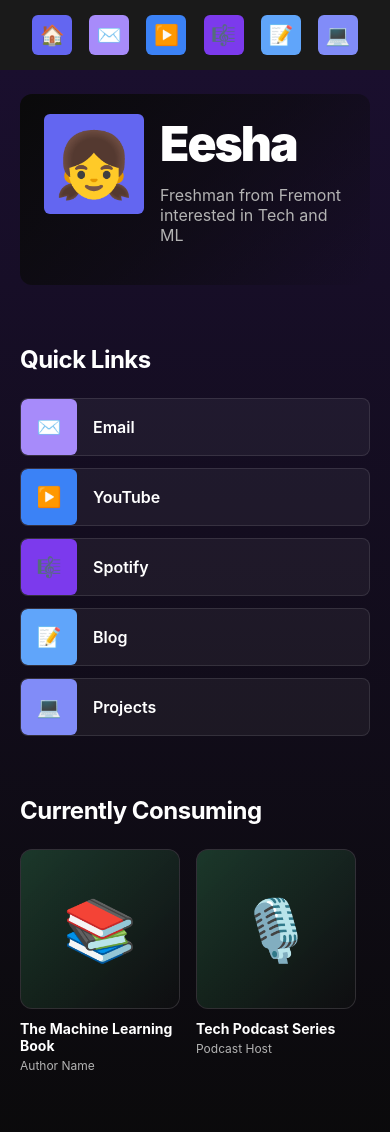
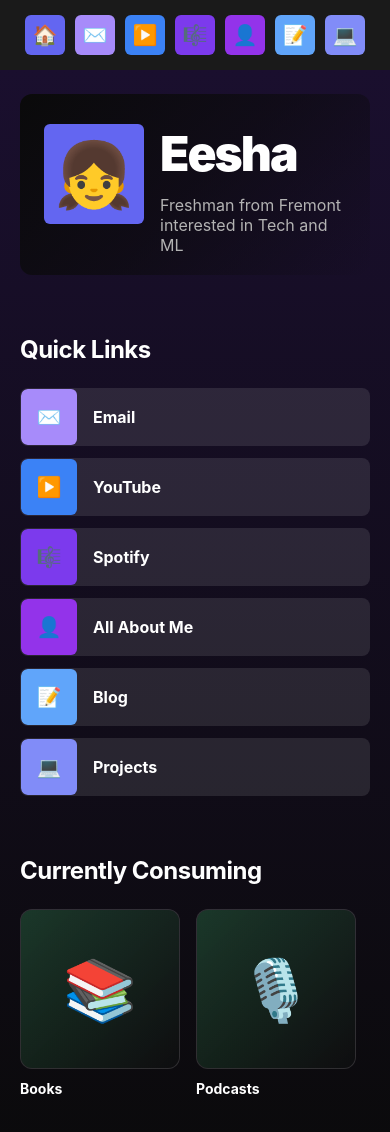
Before and after one commit to eeshag/personalSite, a React (Create React App) app: page / in a window 390 px wide. Shown: the top 1132 px of the page. Built offline with nearby package versions, Linux system fonts and the light colour scheme.

Commit message:
WHAT DID YOU CHANGE

```diff
--- a/src/components/Home.css
+++ b/src/components/Home.css
@@ -1,7 +1,6 @@
 .home {
   padding: 40px 60px;
   min-height: 100vh;
-  background: linear-gradient(180deg, #1a0f2e 0%, #0a0a0a 100%);
   color: #ffffff;
 }
 
@@ -79,7 +78,7 @@
 }
 
 .quick-link-card {
-  background-color: rgba(255, 255, 255, 0.05);
+  background-color: rgba(255, 255, 255, 0.1);
   border-radius: 8px;
   padding: 0;
   min-height: 64px;
@@ -90,14 +89,13 @@
   gap: 0;
   cursor: pointer;
   transition: all 0.3s ease;
-  border: 1px solid rgba(255, 255, 255, 0.1);
+  border: 1px solid transparent;
   overflow: hidden;
 }
 
 .quick-link-card:hover {
-  transform: translateY(-4px);
-  background-color: rgba(255, 255, 255, 0.1);
-  border-color: #1DB954;
+  background-color: rgba(255, 255, 255, 0.15);
+  border: 1px solid #1DB954;
   box-shadow: 0 8px 24px rgba(29, 185, 84, 0.2);
 }
 
@@ -115,7 +113,7 @@
 
 .link-label {
   font-size: 16px;
-  font-weight: 600;
+  font-weight: 700;
   color: #ffffff;
   display: flex;
   align-items: center;
@@ -209,6 +207,8 @@
 
   .home-header {
     gap: 16px;
+    padding-top: 30px;
+    padding-bottom: 20px;
   }
 
   .header-icon {
@@ -252,10 +252,6 @@
     padding: 0 16px;
   }
 
-  .link-label {
-    padding: 0 16px;
-  }
-
   .carousel-item-wrapper {
     width: 160px;
   }
--- a/src/components/Home.js
+++ b/src/components/Home.js
@@ -1,17 +1,51 @@
-import React from 'react';
+import React, { useState, useRef } from 'react';
 import { currentlyConsuming } from '../data/content';
 import './Home.css';
 
 const Home = () => {
+  const [hoveredColor, setHoveredColor] = useState(null);
+  const timeoutRef = useRef(null);
+
   const quickLinks = [
     // First row
-    { id: 'email', label: 'Email', icon: '✉️', url: 'mailto:your.email@example.com', color: '#A78BFA' },
-    { id: 'youtube', label: 'YouTube', icon: '▶️', url: 'https://youtube.com', color: '#3B82F6' },
-    { id: 'spotify', label: 'Spotify', icon: '🎼', url: 'https://spotify.com', color: '#7C3AED' },
+    { id: 'email', label: 'Email', icon: '✉️', url: 'https://mail.google.com/mail/u/0/?fs=1&to=eeshag50@gmail.com&tf=cm', color: '#A78BFA' },
+    { id: 'youtube', label: 'YouTube', icon: '▶️', url: 'https://youtube.com/@incredgirl678?si=akOgxelHdVx3eZDz', color: '#3B82F6' },
+    { id: 'spotify', label: 'Spotify', icon: '🎼', url: 'https://open.spotify.com/user/312mixbngb3jlmrulyzl4lq3x6ui?si=57c245e47328410f', color: '#7C3AED' },
     // Second row
+    { id: 'about', label: 'All About Me', icon: '👤', url: '#about-section', color: '#9333EA' },
     { id: 'blog', label: 'Blog', icon: '📝', url: '#blog-section', color: '#60A5FA' },
     { id: 'projects', label: 'Projects', icon: '💻', url: '#projects-section', color: '#818CF8' },
   ];
+
+  // Function to darken a hex color for subtle gradient
+  const darkenColor = (hex, amount = 0.7) => {
+    const num = parseInt(hex.replace('#', ''), 16);
+    const r = Math.max(0, Math.floor((num >> 16) * amount));
+    const g = Math.max(0, Math.floor(((num >> 8) & 0x00FF) * amount));
+    const b = Math.max(0, Math.floor((num & 0x0000FF) * amount));
+    return `#${((r << 16) | (g << 8) | b).toString(16).padStart(6, '0')}`;
+  };
+
+  // Mix the hovered color with the default color for subtlety
+  const mixColors = (color1, color2, ratio = 0.3) => {
+    const hex1 = color1.replace('#', '');
+    const hex2 = color2.replace('#', '');
+    const r1 = parseInt(hex1.substring(0, 2), 16);
+    const g1 = parseInt(hex1.substring(2, 4), 16);
+    const b1 = parseInt(hex1.substring(4, 6), 16);
+    const r2 = parseInt(hex2.substring(0, 2), 16);
+    const g2 = parseInt(hex2.substring(2, 4), 16);
+    const b2 = parseInt(hex2.substring(4, 6), 16);
+    const r = Math.floor(r1 * ratio + r2 * (1 - ratio));
+    const g = Math.floor(g1 * ratio + g2 * (1 - ratio));
+    const b = Math.floor(b1 * ratio + b2 * (1 - ratio));
+    return `#${((r << 16) | (g << 8) | b).toString(16).padStart(6, '0')}`;
+  };
+
+  const defaultGradientColor = '#1a0f2e';
+  const gradientTopColor = hoveredColor
+    ? mixColors(darkenColor(hoveredColor, 0.4), defaultGradientColor, 0.25)
+    : defaultGradientColor;
 
   const handleLinkClick = (url) => {
     if (url.startsWith('#')) {
@@ -24,8 +58,31 @@
     }
   };
 
+  const handleMouseEnter = (color) => {
+    // Clear any existing timeout
+    if (timeoutRef.current) {
+      clearTimeout(timeoutRef.current);
+      timeoutRef.current = null;
+    }
+    setHoveredColor(color);
+  };
+
+  const handleMouseLeave = () => {
+    // Set a timeout to clear the color after 0.5 seconds
+    timeoutRef.current = setTimeout(() => {
+      setHoveredColor(null);
+      timeoutRef.current = null;
+    }, 500);
+  };
+
   return (
-    <div className="home">
+    <div
+      className="home"
+      style={{
+        background: `linear-gradient(180deg, ${gradientTopColor} 0%, #0a0a0a 100%)`,
+        transition: 'background 0.8s cubic-bezier(0.4, 0, 0.2, 1)'
+      }}
+    >
       {/* Header Section */}
       <div className="home-header">
         <div className="header-icon-wrapper">
@@ -46,6 +103,8 @@
               key={link.id}
               className="quick-link-card"
               onClick={() => handleLinkClick(link.url)}
+              onMouseEnter={() => handleMouseEnter(link.color)}
+              onMouseLeave={handleMouseLeave}
             >
               <span className="link-icon" style={{ backgroundColor: link.color }}>{link.icon}</span>
               <span className="link-label">{link.label}</span>
@@ -66,7 +125,7 @@
                 </div>
                 <div className="carousel-card-info">
                   <h3 className="carousel-card-title">{item.title}</h3>
-                  <p className="carousel-card-author">{item.author}</p>
+                  {item.author && <p className="carousel-card-author">{item.author}</p>}
                 </div>
               </div>
             ))}
--- a/src/components/Sidebar.css
+++ b/src/components/Sidebar.css
@@ -28,7 +28,6 @@
 }
 
 .sidebar-icon:hover {
-  transform: scale(1.08);
   filter: brightness(1.1);
   box-shadow: 0 4px 12px rgba(0, 0, 0, 0.3);
 }
--- a/src/components/Sidebar.js
+++ b/src/components/Sidebar.js
@@ -9,6 +9,7 @@
     { id: 'email', label: 'Email', icon: '✉️', color: '#A78BFA' },
     { id: 'youtube', label: 'YouTube', icon: '▶️', color: '#3B82F6' },
     { id: 'spotify', label: 'Spotify', icon: '🎼', color: '#7C3AED' },
+    { id: 'about', label: 'All About Me', icon: '👤', color: '#9333EA' },
     { id: 'blog', label: 'Blog', icon: '📝', color: '#60A5FA' },
     { id: 'projects', label: 'Projects', icon: '💻', color: '#818CF8' },
   ];
@@ -17,11 +18,17 @@
     if (id === 'home') {
       window.scrollTo({ top: 0, behavior: 'smooth' });
     } else if (id === 'email') {
-      window.location.href = 'mailto:your.email@example.com';
+      window.open('https://mail.google.com/mail/u/0/?fs=1&to=eeshag50@gmail.com&tf=cm', '_blank');
     } else if (id === 'youtube') {
-      window.open('https://youtube.com', '_blank');
+      window.open('https://youtube.com/@incredgirl678?si=akOgxelHdVx3eZDz', '_blank');
     } else if (id === 'spotify') {
-      window.open('https://spotify.com', '_blank');
+      window.open('https://open.spotify.com/user/312mixbngb3jlmrulyzl4lq3x6ui?si=57c245e47328410f', '_blank');
+    } else if (id === 'about') {
+      // Navigate to about section
+      const aboutSection = document.getElementById('about-section');
+      if (aboutSection) {
+        aboutSection.scrollIntoView({ behavior: 'smooth' });
+      }
     } else if (id === 'blog') {
       // Navigate to blog section or page
       const blogSection = document.getElementById('blog-section');
--- a/src/data/content.js
+++ b/src/data/content.js
@@ -1,38 +1,45 @@
-// Placeholder content data for "Currently Consuming" carousel
+// Content categories for "Currently Consuming" carousel
 export const currentlyConsuming = [
   {
     id: 1,
-    title: "The Machine Learning Book",
-    author: "Author Name",
-    type: "book",
+    title: "Books",
+    author: "",
+    type: "category",
     cover: "📚",
   },
   {
     id: 2,
-    title: "Tech Podcast Series",
-    author: "Podcast Host",
-    type: "podcast",
+    title: "Podcasts",
+    author: "",
+    type: "category",
     cover: "🎙️",
   },
   {
     id: 3,
-    title: "Web Development Course",
-    author: "Course Instructor",
-    type: "course",
+    title: "Courses",
+    author: "",
+    type: "category",
     cover: "🎓",
   },
   {
     id: 4,
-    title: "Startup Documentary",
-    author: "Director Name",
-    type: "documentary",
+    title: "Documentaries",
+    author: "",
+    type: "category",
     cover: "🎬",
   },
   {
     id: 5,
-    title: "JavaScript Deep Dive",
-    author: "Author Name",
-    type: "book",
-    cover: "📖",
+    title: "TV Shows & Movies",
+    author: "",
+    type: "category",
+    cover: "🎞️",
+  },
+  {
+    id: 6,
+    title: "Music",
+    author: "",
+    type: "category",
+    cover: "🎵",
   },
 ];
--- a/src/index.css
+++ b/src/index.css
@@ -29,3 +29,19 @@
 ::-webkit-scrollbar {
   display: none;
 }
+
+/* Text selection color */
+::selection {
+  background-color: #1DB954;
+  color: #ffffff;
+}
+
+::-moz-selection {
+  background-color: #1DB954;
+  color: #ffffff;
+}
+
+/* Caret color for input fields */
+input, textarea {
+  caret-color: #1DB954;
+}
```
